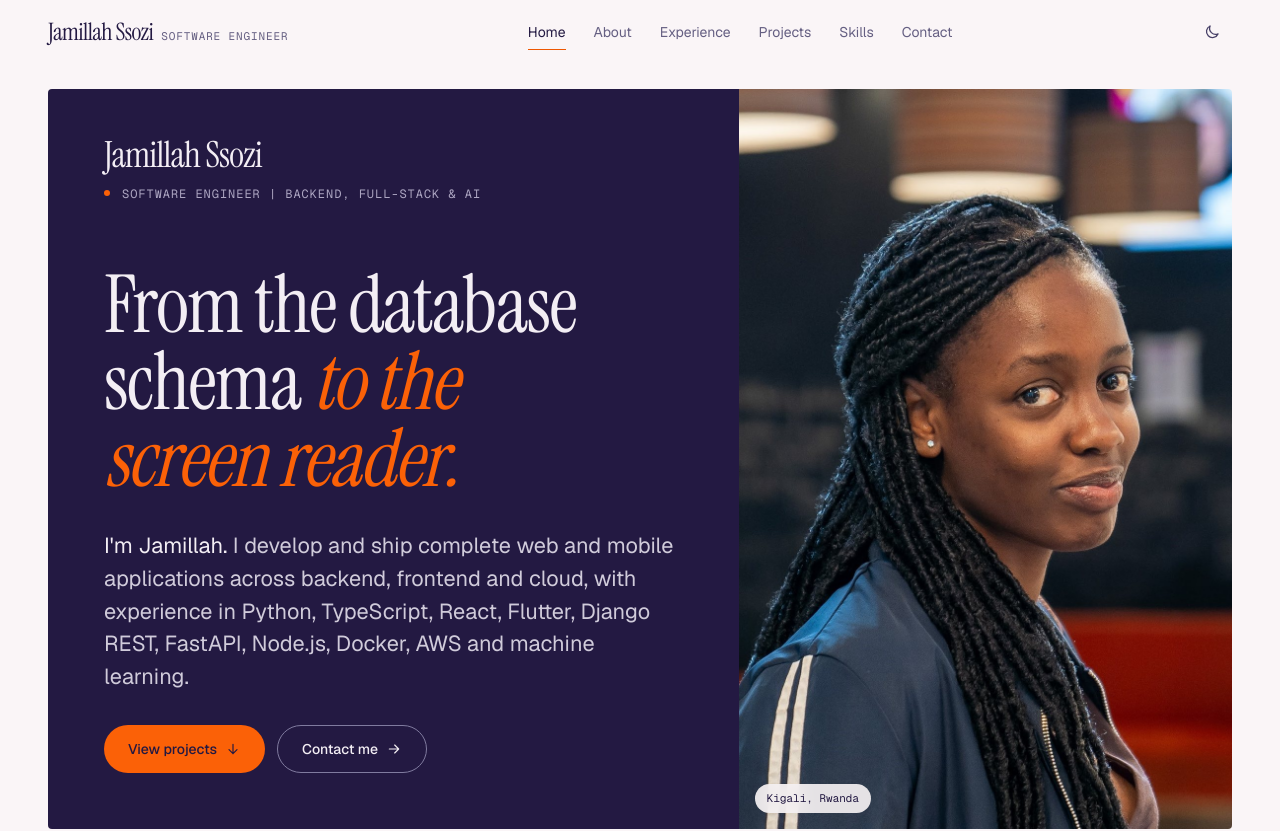
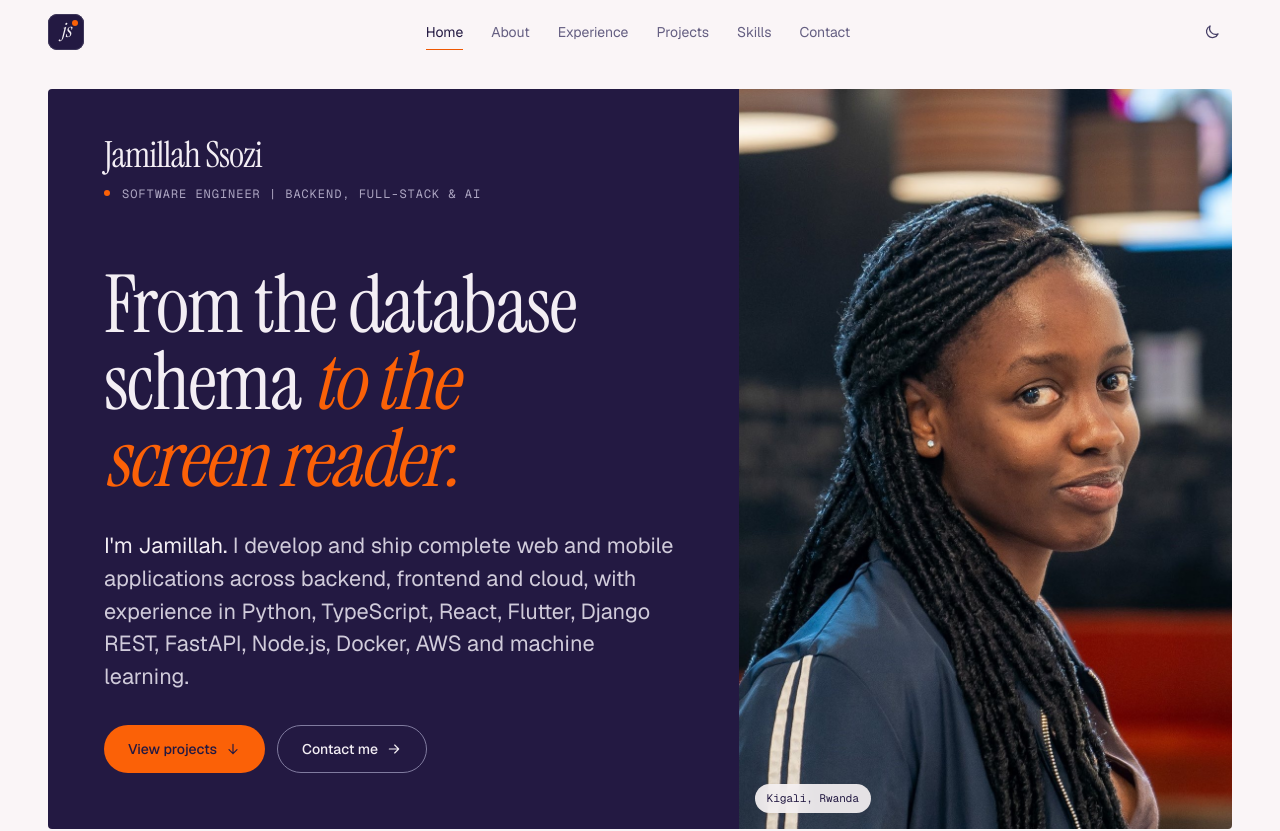
Before and after one commit to sjamillah/personal_portfolio, a Next.js app: page / in a window 1280 px wide. Shown: the top 831 px of the page. Built offline with nearby package versions, Linux system fonts and the light colour scheme.

Commit message:
Use the js monogram as the header brand mark

```diff
--- a/components/site-header.tsx
+++ b/components/site-header.tsx
@@ -70,11 +70,24 @@ export function SiteHeader() {
       }`}
     >
       <div className="shell flex h-16 items-center justify-between gap-6">
-        <Link href="/#home" className="group flex items-baseline gap-2" onClick={() => setOpen(false)}>
-          <span className="font-serif text-2xl leading-none tracking-tight">{profile.name}</span>
-          <span className="hidden font-mono text-[0.6875rem] uppercase tracking-[0.08em] text-ink-faint lg:inline">
-            Software Engineer
+        <Link
+          href="/#home"
+          aria-label={`${profile.name}, home`}
+          className="group flex items-center gap-3"
+          onClick={() => setOpen(false)}
+        >
+          <span
+            aria-hidden="true"
+            className="night relative flex size-9 items-center justify-center rounded-[9px] bg-paper pb-1 font-serif text-xl italic leading-none text-ink ring-1 ring-inset ring-line transition-transform duration-300 group-hover:-rotate-3"
+          >
+            js
+            <span className="absolute right-1.5 top-1.5 size-1.5 rounded-full bg-accent" />
           </span>
+          {!isHome && (
+            <span aria-hidden="true" className="hidden font-serif text-xl leading-none tracking-tight sm:inline md:hidden lg:inline">
+              {profile.name}
+            </span>
+          )}
         </Link>
 
         <nav aria-label="Primary" className="hidden md:block">
```
